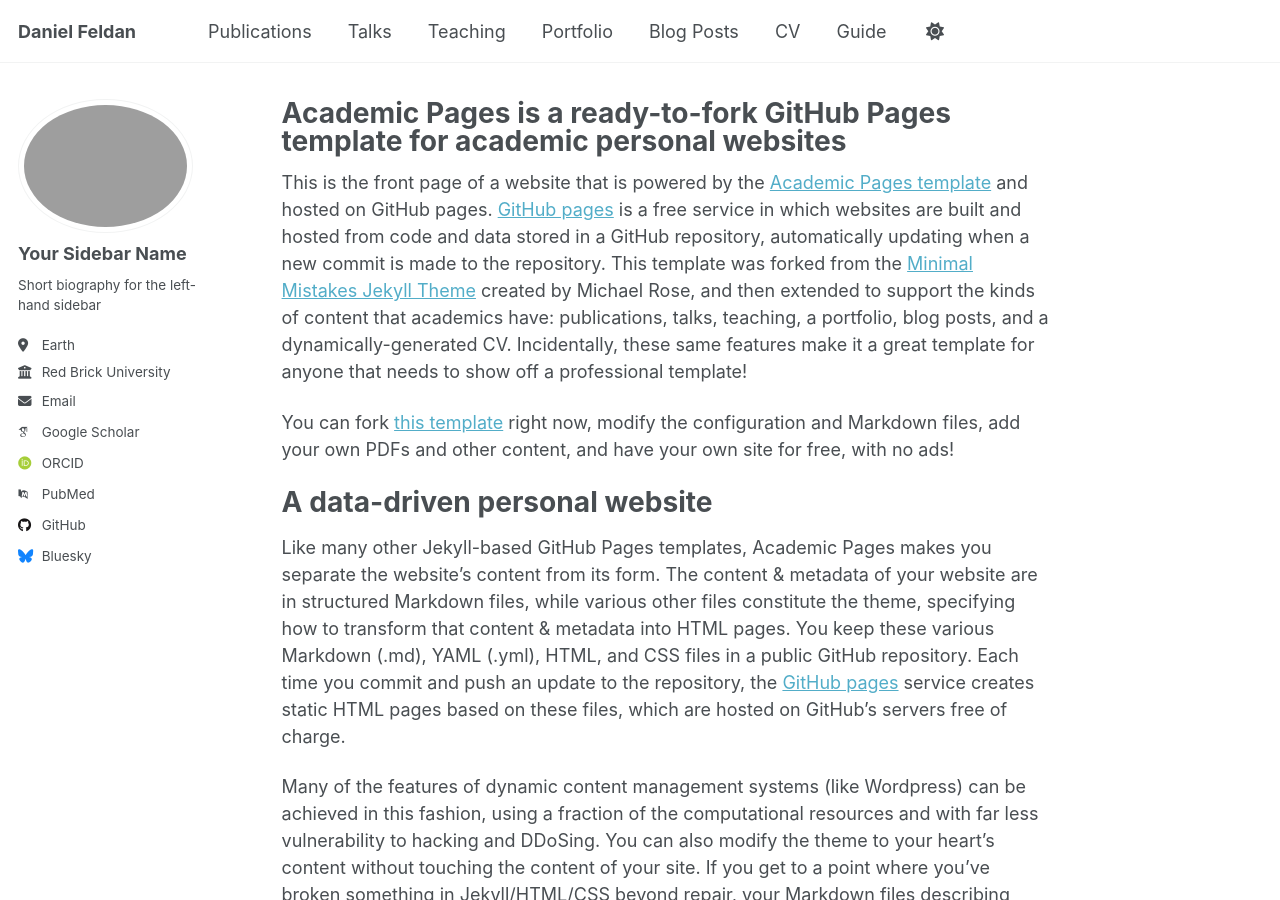
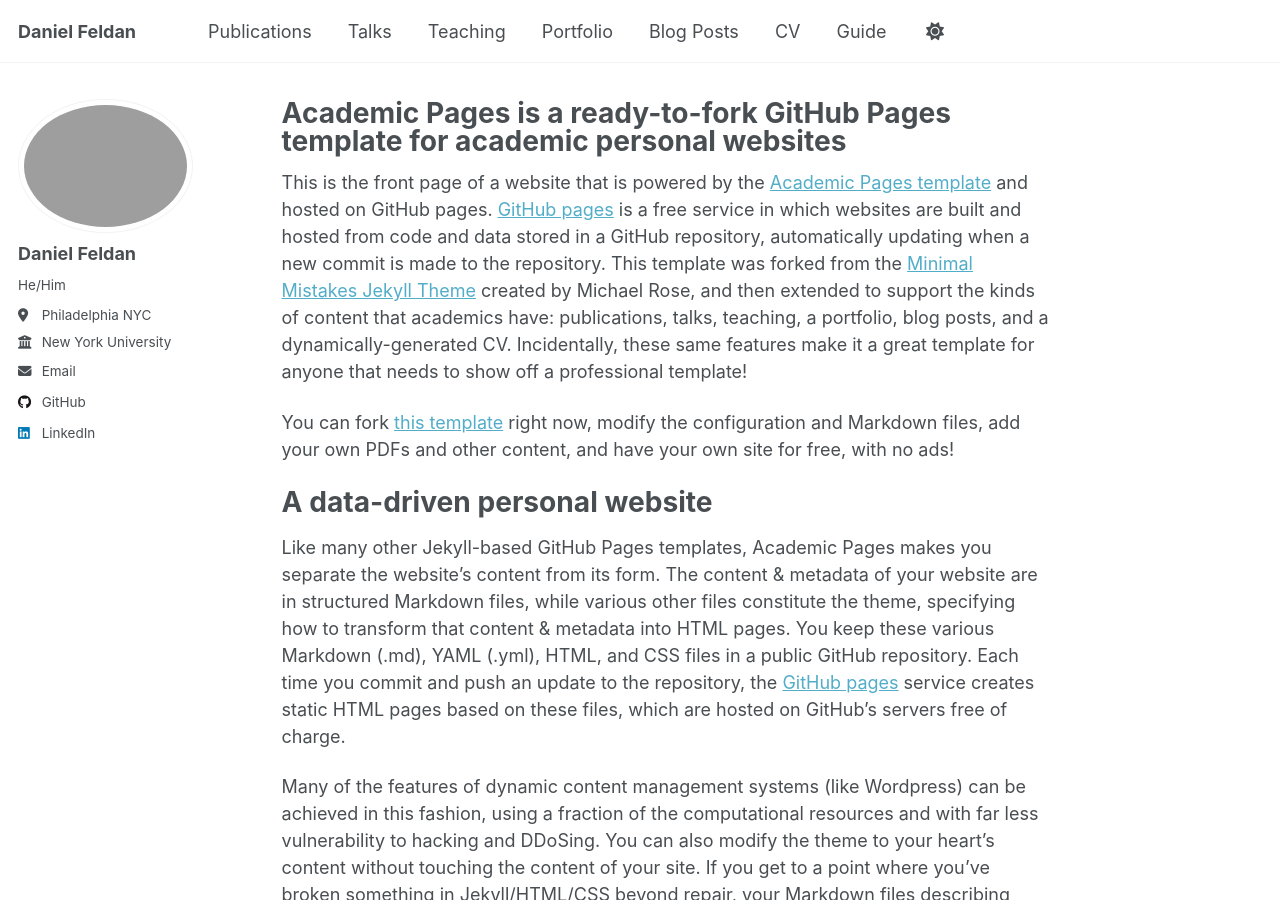
Before and after one commit to dfeldan/dfeldan.github.io, a Jekyll site: the page built from _pages/about.md, in a window 1280 px wide and 900 px high. Built offline with Jekyll 4.4.1, drawn with Linux system fonts in a browser that asks for light colours; some web fonts are replaced; a script that is not in the unit is left out.

Commit message:
edit:Updited Home Page

```diff
--- a/_config.yml
+++ b/_config.yml
@@ -24,23 +24,23 @@ repository               : "academicpages/academicpages.github.io"
 author:
   # Biographic information
   avatar           : "profile.png"
-  name             : "Your Sidebar Name"
-  pronouns         : # example: "she/her"
-  bio              : "Short biography for the left-hand sidebar"
-  location         : "Earth"
-  employer         : "Red Brick University"
+  name             : "Daniel Feldan"
+  pronouns         : "He/Him"
+  # bio              : "Short biography for the left-hand sidebar"
+  location         : "Philadelphia\ NYC"
+  employer         : "New York University"
   uri              : # URL
-  email            : "none@example.org"
+  email            : "dnf9183+website@nyu.edu"
 
   # Academic websites
   academia         : # URL
   arxiv            : # URL - Update with the correct link to your profile
-  googlescholar    : "https://scholar.google.com/citations?user=PS_CX0AAAAAJ"
+  googlescholar    : # URL
   inspire-hep      : # URL
   impactstory      : # URL
-  orcid            : "https://orcid.org/yourorcidurl"
+  orcid            : # URL
   semantic         : # URL
-  pubmed           : "https://www.ncbi.nlm.nih.gov/pubmed/?term=john+snow"
+  pubmed           : # URL
   researchgate     : # URL
   scopus           : # URL
 
@@ -48,13 +48,13 @@ author:
   bitbucket        : # Username - Update with your username on the site
   codepen          : # Username
   dribbble         : # Username
-  github           : "academicpages"
+  github           : dfeldan
   kaggle           : # Username
   stackoverflow    : # User number or user number and name (i.e., use "1" or "1/jeff-atwood")
 
   # Social media
   artstation       : # Username
-  bluesky          : "bsky.app" # Replace this with you Bluesky username
+  bluesky          : # # Replace this with you Bluesky username
   facebook         : # Username
   flickr           : # Username
   foursquare       : # Username
@@ -63,7 +63,7 @@ author:
   keybase          : # Username
   instagram        : # Username
   lastfm           : # Username
-  linkedin         : # Username
+  linkedin         : Daniel Feldan
   mastodon         : # URL
   medium           : # URL
   pinterest        : # Username
```
Also changed, not shown: images/profile.jpg (added), 1 other file.
